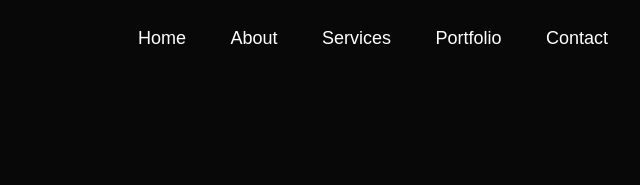
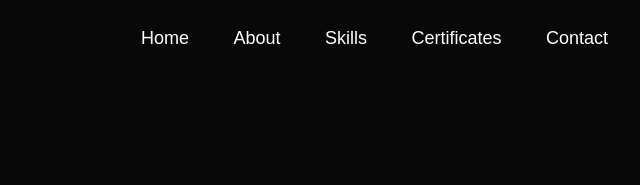
Before and after one commit to ShivaanshSodhani/ShivaanshPortfolio, a plain HTML site: page index.html in a window 1280 px wide. Shown: the top 185 px of the page, 524-1164 px from the left. Drawn offline with Linux system fonts and the light colour scheme; a web font is replaced by a local one.

Commit message:
amend these

```diff
--- a/index.html
+++ b/index.html
@@ -19,8 +19,8 @@
                 <ul id="sidemenu">
                     <li><a href="#header">Home</a></li>
                     <li><a href="#about">About</a></li>
-                    <li><a href="#services">Services</a></li>
-                    <li><a href="#portfolio">Portfolio</a></li>
+                    <li><a href="#services">Skills</a></li>
+                    <li><a href="#portfolio">Certificates</a></li>
                     <li><a href="#contact">Contact</a></li>
                     <i class="fa-solid fa-xmark" onclick="closemenu()"></i>
                 </ul>
```
